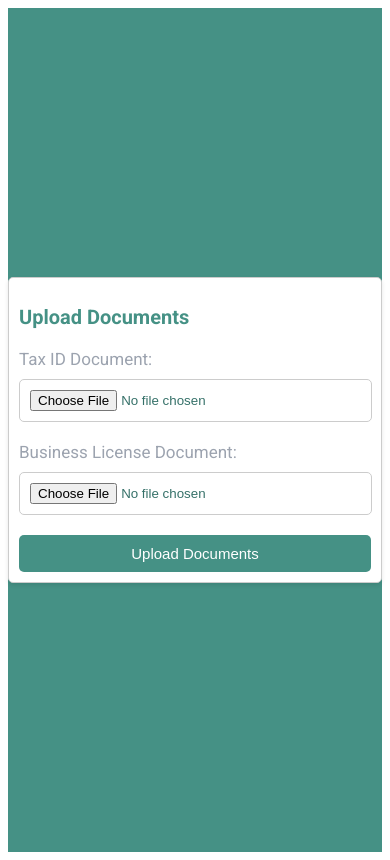
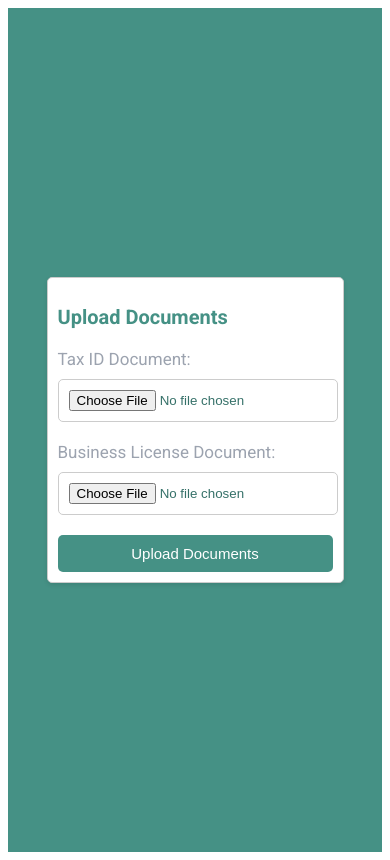
Before and after one commit to emmypuch/login-system, a Vue app: page /DocumentUpload in a window 390 px wide. Built offline with nearby package versions, Linux system fonts and the light colour scheme.

Commit message:
modified document upload ui to center and adjusted width

```diff
--- a/src/components/DocumentUpload.vue
+++ b/src/components/DocumentUpload.vue
@@ -1,6 +1,7 @@
 <!-- DocumentUpload.vue -->
 <template>
   <div class="wrapper">
+    <div class="center">
       <div class="upload-documents">
         <h2>Upload Documents</h2>
         <form @submit.prevent="uploadDocuments" class="upload-form">
@@ -31,6 +32,7 @@
           <button type="submit" class="submit-button">Upload Documents</button>
           <div v-if="error" class="error-message">{{ error }}</div>
         </form>
+      </div>
     </div>
   </div>
 </template>
@@ -160,6 +162,13 @@ label {
 @media screen and (max-width: 768px) {
   .upload-documents {
     padding: 10px;
+    width: 100%;
+  }
+
+  .center {
+    display: flex;
+    justify-content: center;
+    align-items: center;
   }
 }
 </style>
```
Lines whose indentation alone changed are shown as unchanged.
